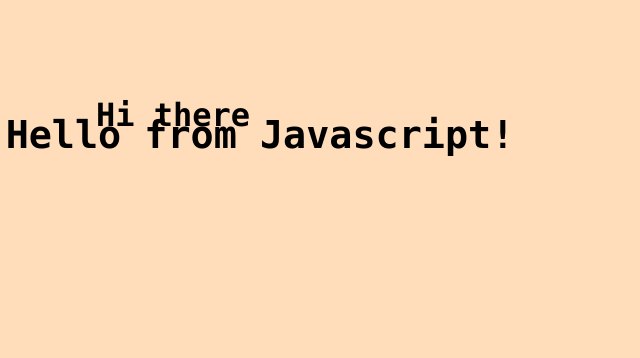
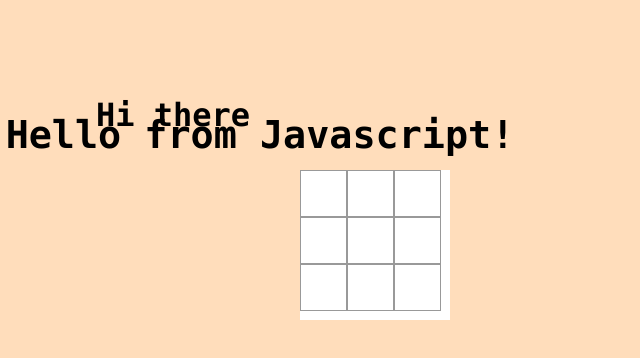
Before and after one commit to Banley/mywebsite, a website: page index.html in a window 1280 px wide. Shown: the whole page, without its empty margins (0-640 px from the left). Drawn offline with Linux system fonts and the light colour scheme.

Commit message:
Add in some tic-tac-toe sauce.

```diff
--- a/hello.js
+++ b/hello.js
@@ -23,3 +23,14 @@ function animate() {
 	document.getElementById("msg").style.left = x + "px";
 	document.getElementById("msg").style.transform = "scale(" + scale + ", " + scale + ")";
 }
+
+var nextOne = "X";
+
+var squares = document.getElementsByClassName("ttt-sq");
+for(var i=0; i<squares.length; i++) {
+	squares[i].addEventListener('click', function(evt) {
+		evt.target.textContent = nextOne;
+		if(nextOne === "X") nextOne = "O";
+		else nextOne = "X";
+	});
+}
--- a/index.html
+++ b/index.html
@@ -6,6 +6,19 @@
 	<body>
 		<h1> Hi there </h1>
 		<h2 id="msg">--</h2>
+
+		<div id="ttt">
+			<div class="ttt-sq"></div>
+			<div class="ttt-sq"></div>
+			<div class="ttt-sq"></div>
+			<div class="ttt-sq"></div>
+			<div class="ttt-sq"></div>
+			<div class="ttt-sq"></div>
+			<div class="ttt-sq"></div>
+			<div class="ttt-sq"></div>
+			<div class="ttt-sq"></div>
+		</div>
+
 		<script src="hello.js"></script>
 	</body>
 </html>
--- a/style.css
+++ b/style.css
@@ -8,3 +8,20 @@ body {
 h2#msg {
 	position: absolute;
 }
+
+#ttt {
+	background-color: white;
+	position: absolute;
+	left: 300px;
+	top: 170px;
+	width: 150px;
+	height: 150px;
+}
+.ttt-sq {
+	font-size: 30px;
+	text-align: center;
+	width: 45px;
+	border: 1px solid #999;
+	height: 45px;
+	float: left;
+}
```
